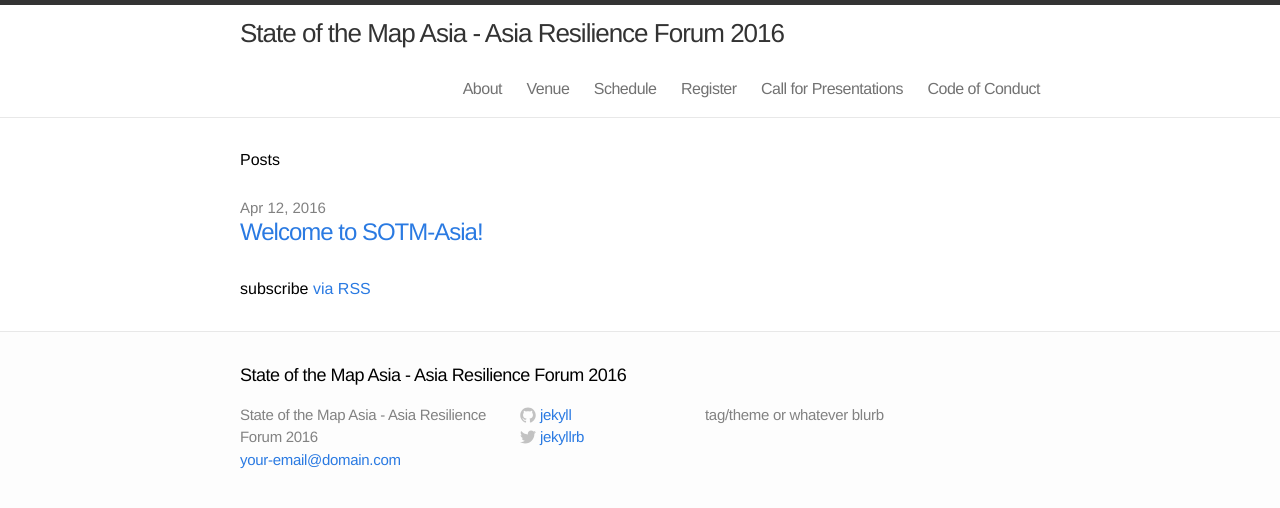
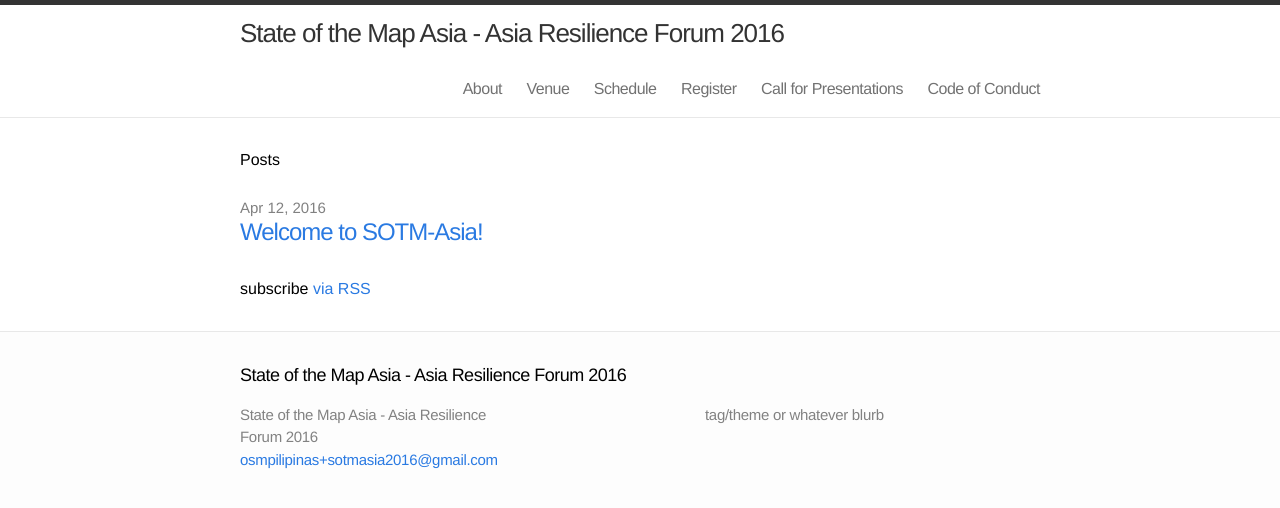
Before and after one commit to sotm-asia/sotm-asia-2016-website, a Jekyll site: the page built from index.html, in a window 1280 px wide. Shown: the top 508 px of the page. Built offline with Jekyll 4.4.1, drawn with Linux system fonts in a browser that asks for light colours.

Commit message:
update yml

```diff
--- a/_config.yml
+++ b/_config.yml
@@ -1,11 +1,11 @@
 # Site settings
 title: State of the Map Asia - Asia Resilience Forum 2016
-email: your-email@domain.com
+email: osmpilipinas+sotmasia2016@gmail.com
 description: "tag/theme or whatever blurb"
 baseurl: "/sotm-asia-2016-website"
 url: "http://sotm-asia.com"
-twitter_username: jekyllrb
-github_username:  jekyll
+twitter_username:
+github_username:
 
 # Build settings
 markdown: kramdown
```
